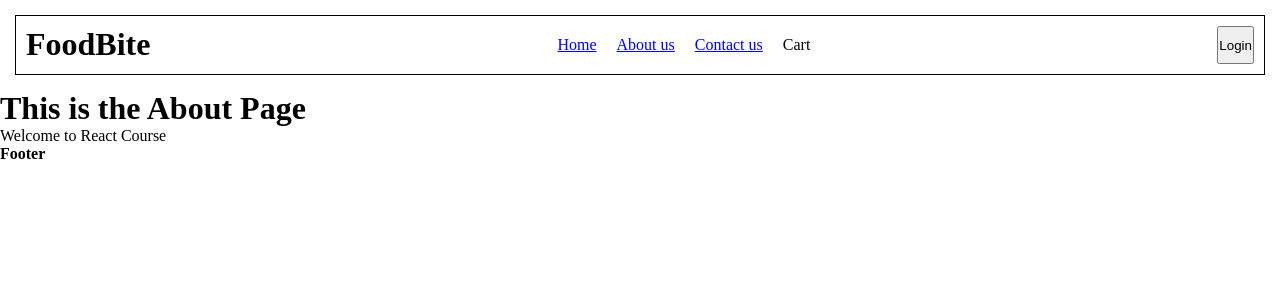
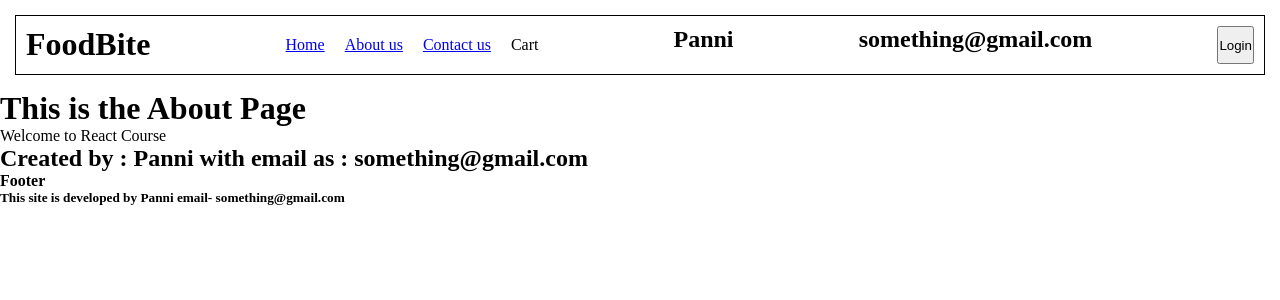
Before and after one commit to Coderner/React, a React (Vite) app: page /about in a window 1280 px wide. Shown: the top 300 px of the page. Built offline with nearby package versions, Linux system fonts and the light colour scheme.

Commit message:
learned about createContext and useContext

```diff
--- a/src/App.js
+++ b/src/App.js
@@ -1,4 +1,4 @@
-// import React from "react";
+import React, {useState} from "react";
 import ReactDOM from "react-dom/client";
 import Header from "./components/Header";
 import Body from "./components/Body";
@@ -8,14 +8,22 @@ import Contact from "./components/Contact";
 import Error from "./components/Error";
 import { createBrowserRouter, RouterProvider} from "react-router-dom";
 import { Outlet } from "react-router-dom";
-import { Children } from "react";
+import userContext from "../utils/userContext";
+// import RestrauntMenu from "./components/RestrauntMenu";
 
 let AppLayout = () => {
+  const [user, setUser] =useState({
+    name:"Panni",
+    email:"something@gmail.com"
+  })
   return(
     <>
-        <Header/>
-        <Outlet/>
-        <Footer/>
+        <userContext.Provider value={user}>
+            <Header/>
+            <Outlet/>
+            <Footer/>
+        </userContext.Provider>
+
     </>
   );
 }
--- a/src/components/About.js
+++ b/src/components/About.js
@@ -1,8 +1,12 @@
+import {useContext} from "react";
+import userContext from "../../utils/userContext";
 const About = () => {
+    const {name, email}=useContext(userContext);
     return(
         <>
           <h1>This is the About Page</h1>
           <p>Welcome to React Course</p>
+          <h2>Created by : {name} with email as : {email}</h2>
         </>
     )
 }
--- a/src/components/Body.js
+++ b/src/components/Body.js
@@ -18,11 +18,10 @@ const Body = () => {
 
     async function getRestraunts(){
          const data = await fetch(
-          "https://www.swiggy.com/dapi/restaurants/list/v5?lat=28.7040592&lng=77.10249019999999&is-seo-homepage-enabled=true&page_type=DESKTOP_WEB_LISTING"
-          );
+          "https://www.swiggy.com/dapi/restaurants/list/v5?lat=12.9351929&lng=77.62448069999999&page_type=DESKTOP_WEB_LISTING");
          const ans = await data.json();
          console.log(ans);
-         console.log(ans.data.cards[5].card.card.gridElements.infoWithStyle.restaurants);
+         console.log(ans.data.cards[5]?.card?.card?.gridElements?.infoWithStyle?.restaurants);
          setAllRestraunts(ans?.data?.cards[5]?.card?.card?.gridElements?.infoWithStyle?.restaurants);
          setFilteredRestraunts(ans?.data?.cards[5]?.card?.card?.gridElements?.infoWithStyle?.restaurants);
         }
@@ -53,7 +52,7 @@ const Body = () => {
             <div className="restraunt-list">
              {
                filteredRestraunts.map((Restraunt) => {
-               return <RestrauntCard {...Restraunt.info} />
+               return <RestrauntCard key={Restraunt.id} {...Restraunt.info} />
                })
              }
       </div>
--- a/src/components/Footer.js
+++ b/src/components/Footer.js
@@ -1,6 +1,13 @@
+import { useContext } from "react";
+import userContext from "../../utils/userContext";
+
 let Footer = () => {
+    const {name, email} = useContext(userContext);
     return(
-      <h4>Footer</h4>
+      <>
+          <h4>Footer</h4>
+          <h5>This site is developed by {name} email- {email}</h5>
+      </>
     );
   }
 
--- a/src/components/Header.js
+++ b/src/components/Header.js
@@ -1,5 +1,6 @@
-import { useState } from "react";
+import { useState,useContext } from "react";
 import {Link} from "react-router-dom";
+import userInfo from "../../utils/userContext";
 
 const Title = () => (
     <a href="/" className="logo">
@@ -10,6 +11,7 @@ const Title = () => (
 
 const Header = () => {
   const[isLoggedIn, setIsLoggedIn] = useState(false);
+  const {name, email} =useContext(userInfo);
     return(
      <div className="header">
         <Title/>
@@ -21,6 +23,8 @@ const Header = () => {
             <li>Cart</li>
           </ul>
         </div>
+        <h2>{name}</h2>
+        <h2>{email}</h2>
         {
           (isLoggedIn)?<button onClick={()=>setIsLoggedIn(false)}>Logout</button>
           :<button onClick={()=>setIsLoggedIn(true)}>Login</button>
--- /dev/null
+++ b/src/components/RestrauntMenu.js
@@ -0,0 +1,44 @@
+import {useParams} from "react-router-dom";
+import {useEffect, useState} from "react";
+import {IMG_CDN_URL} from "../Config.js";
+import Shimmer from "./Shimmer.js";
+
+const RestrauntMenu = () =>{
+    const {resId} = useParams();
+
+    const [restraunt, setRestraunt] = useState(null);
+
+    useEffect(()=>{
+        getRestrauntInfo();
+    },[]);
+
+    async function getRestrauntInfo(){
+       const ans = await fetch(
+        `https://www.swiggy.com/dapi/menu/pl?page-type=REGULAR_MENU&complete-menu=true&lat=28.7040592&lng=77.10249019999999&restaurantId=);
+        const json = await ans.json();
+       console.log(json);
+       setRestraunt(json.data);
+    }
+
+    return (!restraunt)?<Shimmer/>:(
+        <div className="Restraunt-info-container">
+            <div className="info">
+              <img src={IMG_CDN_URL+restraunt?.cards[0]?.card?.card?.info?.cloudinaryImageId}/>
+              <h1>{restraunt?.cards[0]?.card?.card?.info?.name}</h1>
+              <h2>{restraunt?.cards[0]?.card?.card?.info?.city}</h2>
+              <h4>Rating: {restraunt?.cards[0]?.card?.card?.info?.avgRating}</h4>
+              <h4>{restraunt?.cards[0]?.card?.card?.info?.costForTwoMessage}</h4>
+            </div>
+            <div className="menu">
+               <h2>Menu:</h2>
+               <ul>
+               {restraunt?.cards[2]?.groupedCard?.cardGroupMap?.REGULAR?.cards[2]?.card?.card?.itemCards.map((item) => (
+                    <li key={item?.card?.info?.id}>{item?.card?.info?.name}</li>
+               ))}
+               </ul>
+            </div>
+        </div>
+    )
+}
+
+export default RestrauntMenu;
--- a/style.css
+++ b/style.css
@@ -73,3 +73,13 @@
 .search-container>button:hover{
     cursor: pointer;
 }
+
+.Restraunt-info-container{
+    display:flex;
+    justify-content: space-around;
+}
+
+.Restraunt-info-container>.info>img{
+    width:250px;
+    height:250px;
+}
--- /dev/null
+++ b/utils/userContext.js
@@ -0,0 +1,9 @@
+import { createContext } from "react";
+
+const userInfo = createContext(
+{
+    name:"Shreya Shukla",
+    email:"shreyashukla680@gmail.com"
+})
+
+export default userInfo;
```
Also changed, not shown: Theory/Theory1.txt (added).
